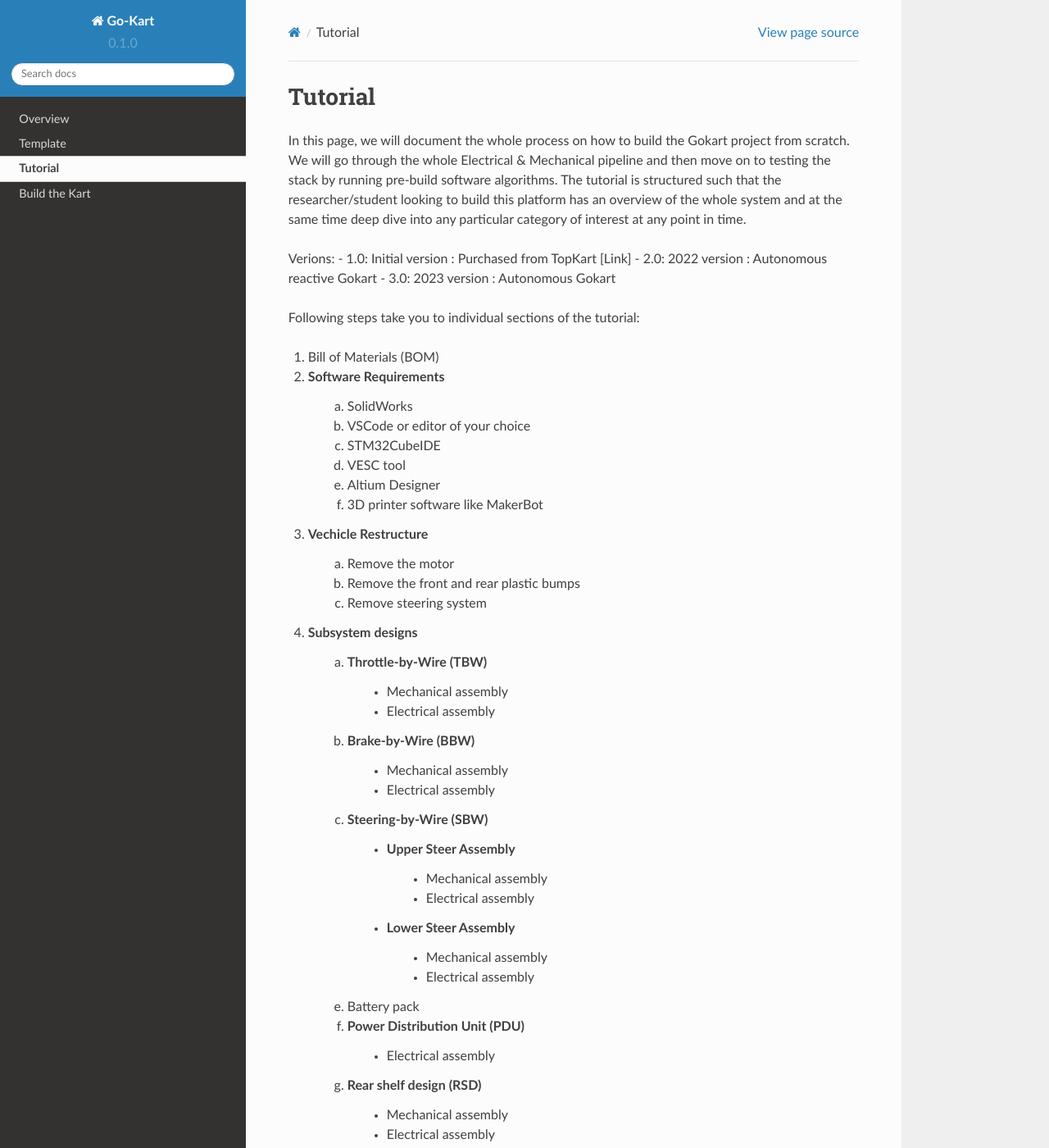
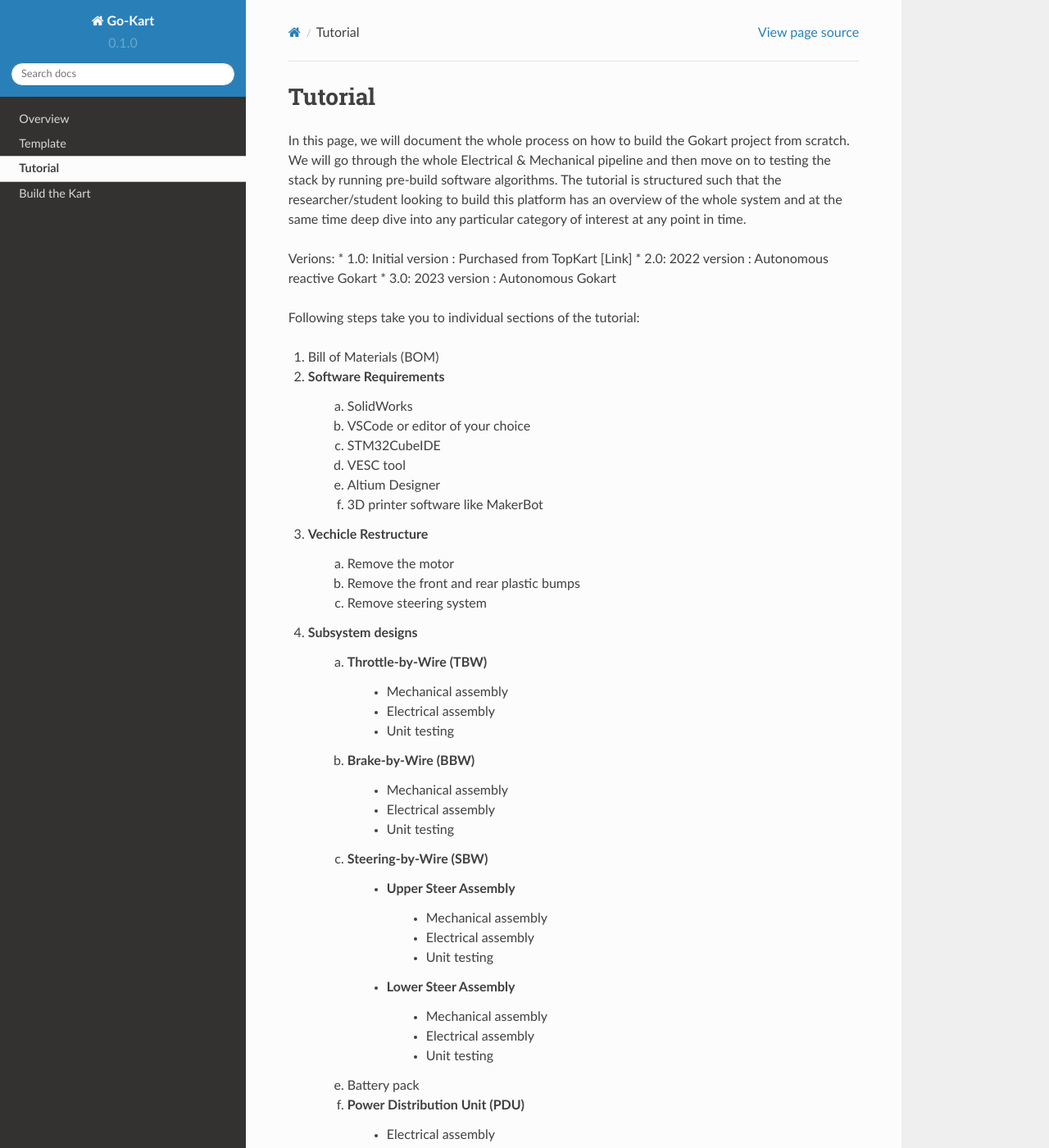
Before and after one commit to mlab-upenn/Go-Kart, a Sphinx documentation site: the page built from docs/source/tutorial.rst, in a window 1280 px wide and 1400 px high. Shown: the whole window at 82% size. Built offline with Sphinx 7.4.7 and the Read the Docs theme 2.0.0, drawn with Linux system fonts in a browser that asks for light colours; pages that are not in the unit, such as notebooks, are missing from menus; some of the changed text lies outside the part shown.

Commit message:
Added tutorial more stuff

```diff
--- /dev/null
+++ b/docs/source/contact.rst
@@ -0,0 +1,4 @@
+Contact
+============
+
+If you have any questions, comments, or suggestions, please feel free to contact us at: rahulm@seas.upenn.edu
--- a/docs/source/tutorial.rst
+++ b/docs/source/tutorial.rst
@@ -5,9 +5,9 @@ In this page, we will document the whole process on how to build the Gokart proj
 The tutorial is structured such that the researcher/student looking to build this platform has an overview of the whole system and at the same time deep dive into any particular category of interest at any point in time.
 
 Verions:
-- 1.0: Initial version : Purchased from TopKart [Link]
-- 2.0: 2022 version : Autonomous reactive Gokart
-- 3.0: 2023 version : Autonomous Gokart
+* 1.0: Initial version : Purchased from TopKart [Link]
+* 2.0: 2022 version : Autonomous reactive Gokart
+* 3.0: 2023 version : Autonomous Gokart
 
 Following steps take you to individual sections of the tutorial:
 
@@ -27,22 +27,28 @@ Following steps take you to individual sections of the tutorial:
     a. Throttle-by-Wire (TBW)
         * Mechanical assembly
         * Electrical assembly
+        * Unit testing
     b. Brake-by-Wire (BBW)
         * Mechanical assembly
         * Electrical assembly
+        * Unit testing
     c. Steering-by-Wire (SBW)
         * Upper Steer Assembly
             + Mechanical assembly
             + Electrical assembly
+            + Unit testing
         * Lower Steer Assembly
             + Mechanical assembly
             + Electrical assembly
+            + Unit testing
     e. Battery pack
     f. Power Distribution Unit (PDU)
         * Electrical assembly
+        * Unit testing
     g. Rear shelf design (RSD)
         * Mechanical assembly
         * Electrical assembly
+        * Unit testing
 
 5. High level system design
     a. Sensor Assembly
```
